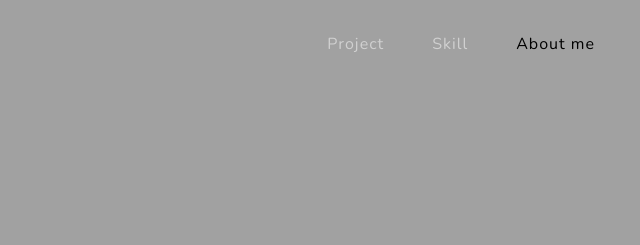
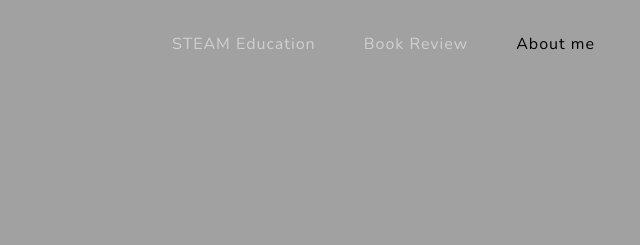
Before and after one commit to Muhammadakkas23/muhammadakkas.github.io, a plain HTML site: page index.html in a window 1280 px wide. Shown: the top 245 px of the page, 559-1199 px from the left. Drawn offline with nearby package versions, Linux system fonts and the light colour scheme.

Commit message:
Update index.html

```diff
--- a/index.html
+++ b/index.html
@@ -27,8 +27,8 @@
                 <div class="collapse navbar-collapse" id="navbarResponsive">
                     <ul class="navbar-nav ml-auto">
                         <!-- <li class="nav-item"><a class="nav-link js-scroll-trigger" href="#projects">Projects</a></li> -->
-                        <li class="nav-item"><a class="nav-link js-scroll-trigger" href="#STEAMeducation" >Project</a></li>
-                        <li class="nav-item"><a class="nav-link js-scroll-trigger" href="#Bookreview">Skill</a></li>
+                        <li class="nav-item"><a class="nav-link js-scroll-trigger" href="#STEAMeducation" >STEAM Education</a></li>
+                        <li class="nav-item"><a class="nav-link js-scroll-trigger" href="#Bookreview">Book Review</a></li>
                         <li class="nav-item"><a class="nav-link" style="color:#000000" href="aboutme">About me</a></li>
                     </ul>
                 </div>
```
